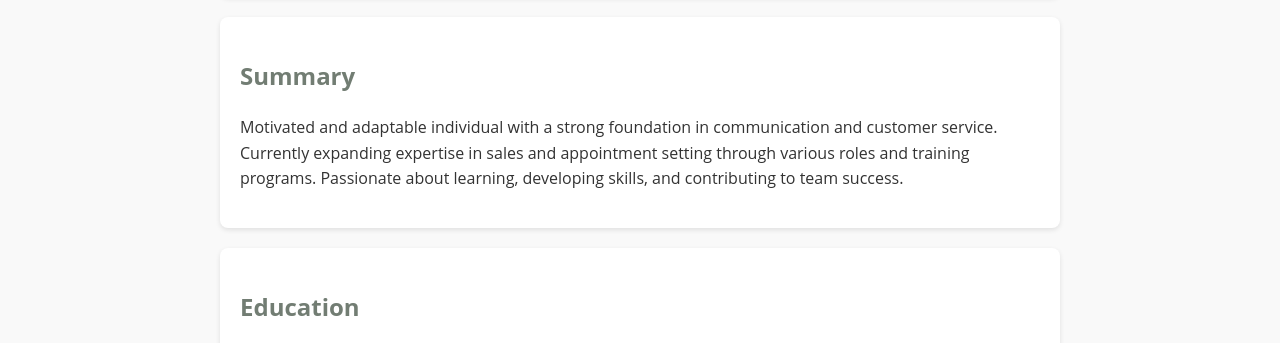
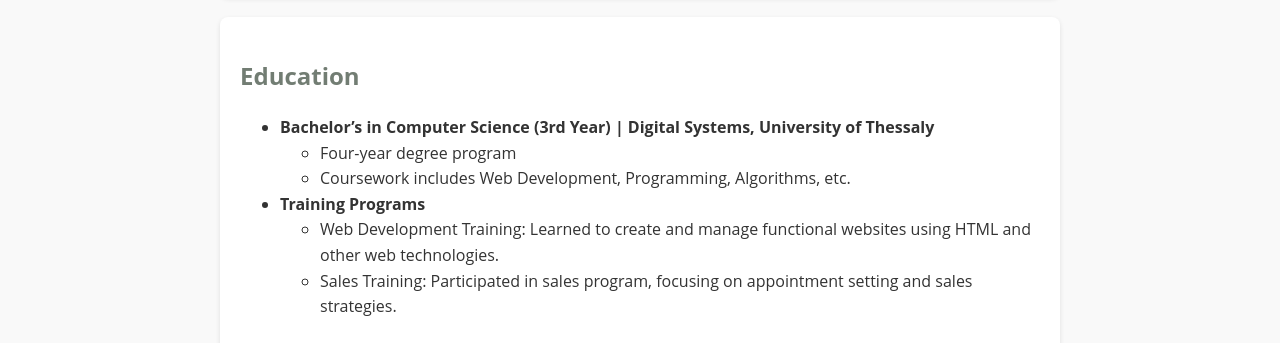
Before and after one commit to efmaria4/resume, a plain HTML site: page index.html in a window 1280 px wide. Shown: the part 404-747 px from the top of the page. Drawn offline with Linux system fonts and the light colour scheme.

Commit message:
Update index.html

```diff
--- a/index.html
+++ b/index.html
@@ -35,19 +35,12 @@
     </header>
 
     <main>
-        <div class="profile-container">
+        <div id="Summary" class="profile-container">
             <img src="https://github.com/efmaria4/resume/blob/main/IMG_2773.JPG?raw=true" alt="Maria Efstratiou" class="profile-img">
             <p>Motivated and adaptable individual with a strong foundation in communication and customer service.
                 Currently expanding expertise in sales and appointment setting through various roles and training programs.
                 Passionate about learning, developing skills, and contributing to team success.</p>
         </div>
-
-        <section id="Summary" class="container">
-            <h2>Summary</h2>
-            <p>Motivated and adaptable individual with a strong foundation in communication and customer service.
-                Currently expanding expertise in sales and appointment setting through various roles and training programs.
-                Passionate about learning, developing skills, and contributing to team success.</p>
-        </section>
 
         <section id="Education" class="container">
             <h2>Education</h2>
```
